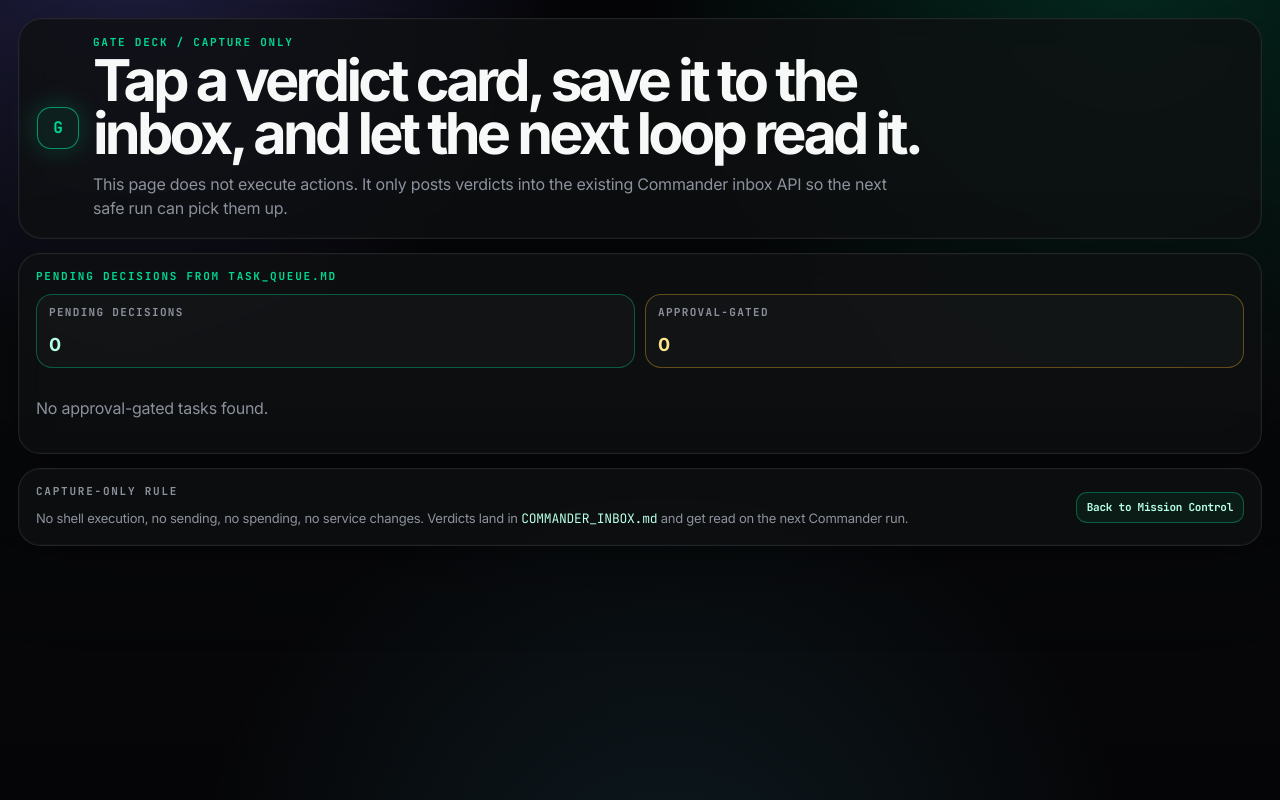
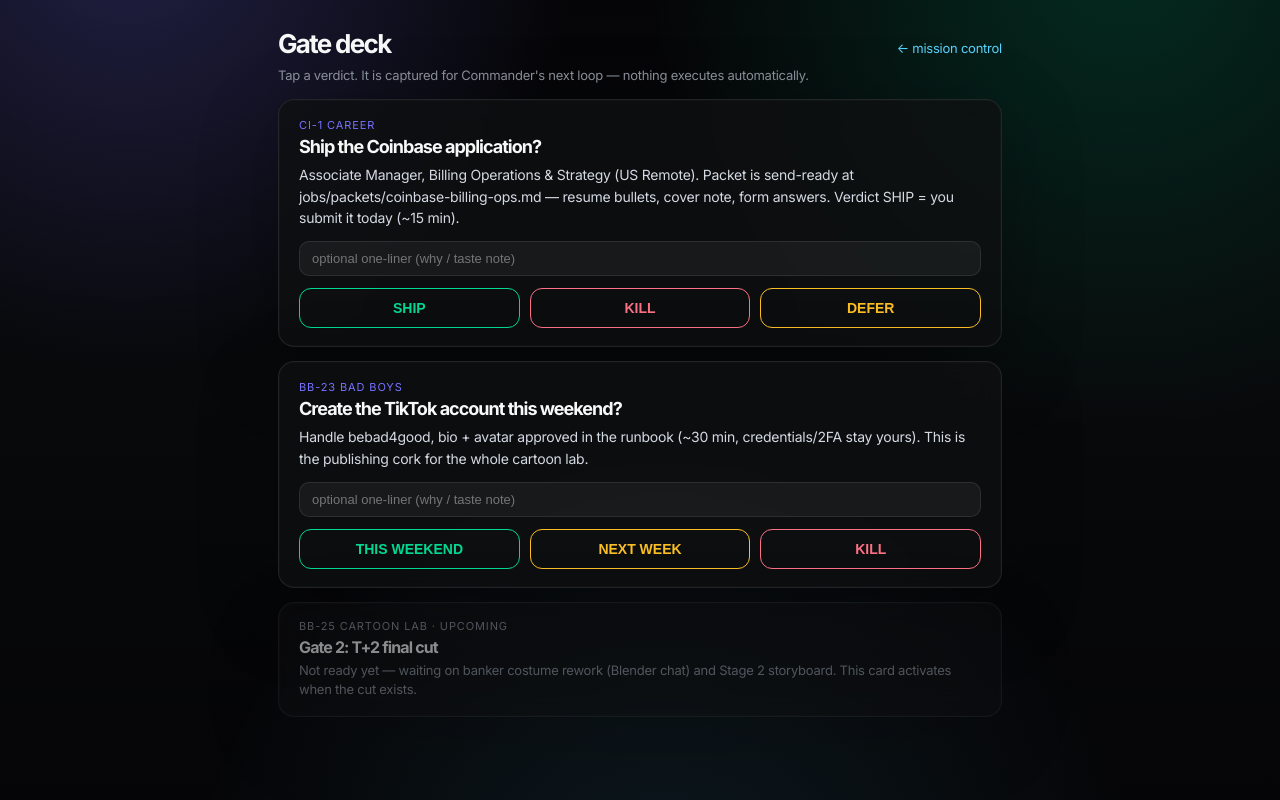
Before and after one commit to jcrypto420/COMMANDER, a Next.js app: page /gate-deck in a window 1280 px wide. Built offline with nearby package versions, Linux system fonts and the light colour scheme.

Commit message:
CC-22: Gate Deck live at /gate-deck (tap-to-verdict -> capture-only inbox) + PWA manifest; seeded with Coinbase, BB-23, and Gate-2 cards

```diff
--- /dev/null
+++ b/app/api/gates/route.js
@@ -0,0 +1,79 @@
+import fs from 'fs';
+import path from 'path';
+import { NextResponse } from 'next/server';
+
+export const dynamic = 'force-dynamic';
+export const runtime = 'nodejs';
+
+const ROOT = process.cwd();
+const GATES_PATH = path.join(ROOT, 'gates', 'pending.json');
+const INBOX_MD = path.join(ROOT, 'COMMANDER_INBOX.md');
+const INBOX_JSONL = path.join(ROOT, 'dashboard', 'commander_inbox.jsonl');
+const MAX_NOTE = 400;
+
+function readGates() {
+  try {
+    return JSON.parse(fs.readFileSync(GATES_PATH, 'utf8'));
+  } catch {
+    return { updated_at: null, gates: [] };
+  }
+}
+
+function writeGates(data) {
+  data.updated_at = new Date().toISOString();
+  fs.writeFileSync(GATES_PATH, JSON.stringify(data, null, 2) + '\n');
+}
+
+function cleanText(value, limit = MAX_NOTE) {
+  return String(value || '').replace(/\r\n/g, '\n').trim().slice(0, limit);
+}
+
+export async function GET() {
+  return NextResponse.json(readGates(), { headers: { 'Cache-Control': 'no-store' } });
+}
+
+export async function POST(request) {
+  let body;
+  try {
+    body = await request.json();
+  } catch {
+    return NextResponse.json({ error: 'Invalid JSON body' }, { status: 400 });
+  }
+
+  const id = cleanText(body.id, 80);
+  const verdict = cleanText(body.verdict, 30).replace(/[^a-zA-Z0-9 _/-]/g, '');
+  const note = cleanText(body.note);
+  if (!id || !verdict) {
+    return NextResponse.json({ error: 'id and verdict are required' }, { status: 400 });
+  }
+
+  const data = readGates();
+  const gate = data.gates.find((entry) => entry.id === id);
+  if (!gate) return NextResponse.json({ error: 'Gate not found' }, { status: 404 });
+  if (gate.status !== 'pending') {
+    return NextResponse.json({ error: 'Gate is not pending' }, { status: 409 });
+  }
+  if (!(gate.options || []).includes(verdict)) {
+    return NextResponse.json({ error: 'Verdict not in gate options' }, { status: 400 });
+  }
+
+  gate.status = 'verdicted';
+  gate.verdict = verdict;
+  if (note) gate.note = note;
+  gate.verdicted_at = new Date().toISOString();
+  writeGates(data);
+
+  const capture = {
+    id: `${Date.now()}-${Math.random().toString(16).slice(2, 8)}`,
+    created_at: gate.verdicted_at,
+    lane: 'gate-verdict',
+    message: `GATE VERDICT: ${verdict} — ${gate.title} (${gate.id})${note ? ` — note: ${note}` : ''}`,
+    status: 'new',
+    note: 'Captured only. Commander reads gate verdicts on its next loop; nothing executes automatically.',
+  };
+  fs.mkdirSync(path.dirname(INBOX_JSONL), { recursive: true });
+  fs.appendFileSync(INBOX_JSONL, JSON.stringify(capture) + '\n');
+  fs.appendFileSync(INBOX_MD, `\n## ${capture.created_at} — gate-verdict\n\nStatus: captured only. No action executed automatically.\n${capture.message}\n`);
+
+  return NextResponse.json({ ok: true, gate, gates: readGates().gates }, { status: 201 });
+}
--- a/app/gate-deck/page.jsx
+++ b/app/gate-deck/page.jsx
@@ -1,59 +1,130 @@
-import fs from 'fs';
-import path from 'path';
-import GateDeckClient from './GateDeckClient';
+'use client';
 
-export const dynamic = 'force-dynamic';
+import { useEffect, useState } from 'react';
 
-const ROOT = process.cwd();
-const TASKS_PATH = path.join(ROOT, 'TASK_QUEUE.md');
+const VERDICT_COLORS = {
+  SHIP: 'var(--green)',
+  'THIS WEEKEND': 'var(--green)',
+  'NEXT WEEK': 'var(--amber)',
+  DEFER: 'var(--amber)',
+  KILL: 'var(--red)',
+};
 
-function parseTasks(md) {
-  const rows = [];
-  for (const line of String(md || '').split('\n')) {
-    if (!line.startsWith('|') || line.includes('|----') || line.includes('| ID ') || line.includes('|----')) continue;
-    const cells = line.trim().slice(1, -1).split('|').map((cell) => cell.trim().replace(/`/g, ''));
-    if (cells.length < 7) continue;
-    const [id, project, pri, task, status, next_action, approval] = cells;
-    if (!/^[A-Z]+-\d+/.test(id)) continue;
-    if (!String(approval).toLowerCase().includes('yes') || status === 'done') continue;
-    rows.push({ id, project, pri, task, status, next_action, approval });
+export default function GateDeck() {
+  const [gates, setGates] = useState([]);
+  const [busy, setBusy] = useState('');
+  const [notes, setNotes] = useState({});
+  const [error, setError] = useState('');
+
+  async function load() {
+    try {
+      const res = await fetch('/api/gates', { cache: 'no-store' });
+      const data = await res.json();
+      setGates(data.gates || []);
+    } catch {
+      setError('Could not load gates.');
     }
-  return rows;
   }
 
-export default function GateDeckPage() {
-  let tasks = [];
+  useEffect(() => { load(); }, []);
+
+  async function verdict(id, choice) {
+    setBusy(id);
+    setError('');
     try {
-    tasks = parseTasks(fs.readFileSync(TASKS_PATH, 'utf8'));
-  } catch {
-    tasks = [];
+      const res = await fetch('/api/gates', {
+        method: 'POST',
+        headers: { 'Content-Type': 'application/json' },
+        body: JSON.stringify({ id, verdict: choice, note: notes[id] || '' }),
+      });
+      const data = await res.json();
+      if (!res.ok) throw new Error(data.error || 'Verdict failed');
+      setGates(data.gates || []);
+    } catch (err) {
+      setError(String(err.message || err));
+    } finally {
+      setBusy('');
+    }
   }
 
+  const pending = gates.filter((gate) => gate.status === 'pending');
+  const upcoming = gates.filter((gate) => gate.status === 'upcoming');
+  const done = gates.filter((gate) => gate.status === 'verdicted');
+
   return (
-    <main className="shell gate-shell">
-      <section className="hero glass">
-        <div className="brand-block">
-          <div className="mark">G</div>
-          <div>
-            <div className="eyebrow">Gate Deck / capture only</div>
-            <h1>Tap a verdict card, save it to the inbox, and let the next loop read it.</h1>
-            <p className="hero-copy">This page does not execute actions. It only posts verdicts into the existing Commander inbox API so the next safe run can pick them up.</p>
+    <main className="shell" style={{ maxWidth: 760 }}>
+      <div style={{ display: 'flex', alignItems: 'baseline', justifyContent: 'space-between', margin: '14px 0 18px' }}>
+        <h1 style={{ fontSize: 26, margin: 0 }}>Gate deck</h1>
+        <a href="/" style={{ color: 'var(--blue)', fontSize: 13, textDecoration: 'none' }}>← mission control</a>
       </div>
+      <p style={{ color: 'var(--muted)', fontSize: 13, marginTop: -8 }}>
+        Tap a verdict. It is captured for Commander&apos;s next loop — nothing executes automatically.
+      </p>
+      {error ? <p style={{ color: 'var(--red)', fontSize: 13 }}>{error}</p> : null}
+
+      {pending.length === 0 && upcoming.length === 0 ? (
+        <div className="panel" style={{ padding: '22px 24px', borderRadius: 16, marginTop: 14 }}>
+          <p style={{ margin: 0, color: 'var(--soft)' }}>No pending decisions. The machine is working.</p>
+        </div>
+      ) : null}
+
+      {pending.map((gate) => (
+        <section key={gate.id} className="panel" style={{ padding: '18px 20px', borderRadius: 16, marginBottom: 14 }}>
+          <div style={{ fontSize: 11, letterSpacing: '0.08em', textTransform: 'uppercase', color: 'var(--violet)', marginBottom: 6 }}>{gate.lane}</div>
+          <h2 style={{ fontSize: 18, margin: '0 0 8px' }}>{gate.title}</h2>
+          <p style={{ color: 'var(--soft)', fontSize: 14, lineHeight: 1.55, margin: '0 0 12px' }}>{gate.context}</p>
+          <input
+            value={notes[gate.id] || ''}
+            onChange={(event) => setNotes({ ...notes, [gate.id]: event.target.value })}
+            placeholder="optional one-liner (why / taste note)"
+            style={{ width: '100%', background: 'rgba(255,255,255,0.05)', border: '1px solid var(--line)', borderRadius: 10, padding: '9px 12px', color: 'var(--text)', fontSize: 13, marginBottom: 12 }}
+          />
+          <div style={{ display: 'flex', gap: 10, flexWrap: 'wrap' }}>
+            {(gate.options || []).map((option) => (
+              <button
+                key={option}
+                disabled={busy === gate.id}
+                onClick={() => verdict(gate.id, option)}
+                style={{
+                  flex: 1,
+                  minWidth: 110,
+                  padding: '11px 14px',
+                  borderRadius: 12,
+                  border: `1px solid ${VERDICT_COLORS[option] || 'var(--line)'}`,
+                  background: 'transparent',
+                  color: VERDICT_COLORS[option] || 'var(--text)',
+                  fontSize: 14,
+                  fontWeight: 600,
+                  cursor: 'pointer',
+                  opacity: busy === gate.id ? 0.5 : 1,
+                }}
+              >
+                {option}
+              </button>
+            ))}
           </div>
         </section>
+      ))}
 
-      <section className="panel" style={{ marginTop: 14 }}>
-        <div className="panel-label green">Pending decisions from TASK_QUEUE.md</div>
-        <GateDeckClient cards={tasks} />
+      {upcoming.map((gate) => (
+        <section key={gate.id} className="panel" style={{ padding: '16px 20px', borderRadius: 16, marginBottom: 14, opacity: 0.55 }}>
+          <div style={{ fontSize: 11, letterSpacing: '0.08em', textTransform: 'uppercase', color: 'var(--muted)', marginBottom: 6 }}>{gate.lane} · upcoming</div>
+          <h2 style={{ fontSize: 16, margin: '0 0 6px' }}>{gate.title}</h2>
+          <p style={{ color: 'var(--muted)', fontSize: 13, lineHeight: 1.5, margin: 0 }}>{gate.context}</p>
         </section>
+      ))}
 
-      <section className="panel" style={{ marginTop: 14, display: 'flex', justifyContent: 'space-between', gap: 12, alignItems: 'center' }}>
-        <div>
-          <div className="panel-label">Capture-only rule</div>
-          <p className="decision-note">No shell execution, no sending, no spending, no service changes. Verdicts land in <code>COMMANDER_INBOX.md</code> and get read on the next Commander run.</p>
+      {done.length ? (
+        <div style={{ marginTop: 22 }}>
+          <h3 style={{ fontSize: 13, color: 'var(--muted)', textTransform: 'uppercase', letterSpacing: '0.08em' }}>Recent verdicts</h3>
+          {done.slice(-6).reverse().map((gate) => (
+            <div key={gate.id} style={{ display: 'flex', justifyContent: 'space-between', gap: 12, padding: '9px 2px', borderBottom: '1px solid var(--line)', fontSize: 13 }}>
+              <span style={{ color: 'var(--soft)' }}>{gate.title}</span>
+              <span style={{ color: VERDICT_COLORS[gate.verdict] || 'var(--text)', fontWeight: 600, whiteSpace: 'nowrap' }}>{gate.verdict}</span>
             </div>
-        <a className="open-button" href="/">Back to Mission Control</a>
-      </section>
+          ))}
+        </div>
+      ) : null}
     </main>
   );
 }
--- /dev/null
+++ b/gates/pending.json
@@ -0,0 +1,32 @@
+{
+  "updated_at": "2026-07-05T08:15:00-05:00",
+  "gates": [
+    {
+      "id": "gate-ci1-coinbase",
+      "lane": "CI-1 Career",
+      "title": "Ship the Coinbase application?",
+      "context": "Associate Manager, Billing Operations & Strategy (US Remote). Packet is send-ready at jobs/packets/coinbase-billing-ops.md — resume bullets, cover note, form answers. Verdict SHIP = you submit it today (~15 min).",
+      "options": ["SHIP", "KILL", "DEFER"],
+      "status": "pending",
+      "created_at": "2026-07-05T07:36:00-05:00"
+    },
+    {
+      "id": "gate-bb23-account",
+      "lane": "BB-23 Bad Boys",
+      "title": "Create the TikTok account this weekend?",
+      "context": "Handle bebad4good, bio + avatar approved in the runbook (~30 min, credentials/2FA stay yours). This is the publishing cork for the whole cartoon lab.",
+      "options": ["THIS WEEKEND", "NEXT WEEK", "KILL"],
+      "status": "pending",
+      "created_at": "2026-07-03T20:00:00-05:00"
+    },
+    {
+      "id": "gate-bb25-final-cut",
+      "lane": "BB-25 Cartoon Lab",
+      "title": "Gate 2: T+2 final cut",
+      "context": "Not ready yet — waiting on banker costume rework (Blender chat) and Stage 2 storyboard. This card activates when the cut exists.",
+      "options": ["SHIP", "KILL"],
+      "status": "upcoming",
+      "created_at": "2026-07-05T08:00:00-05:00"
+    }
+  ]
+}
```
Also changed, not shown: public/manifest.webmanifest (added). Lines whose indentation alone changed are shown as unchanged.
